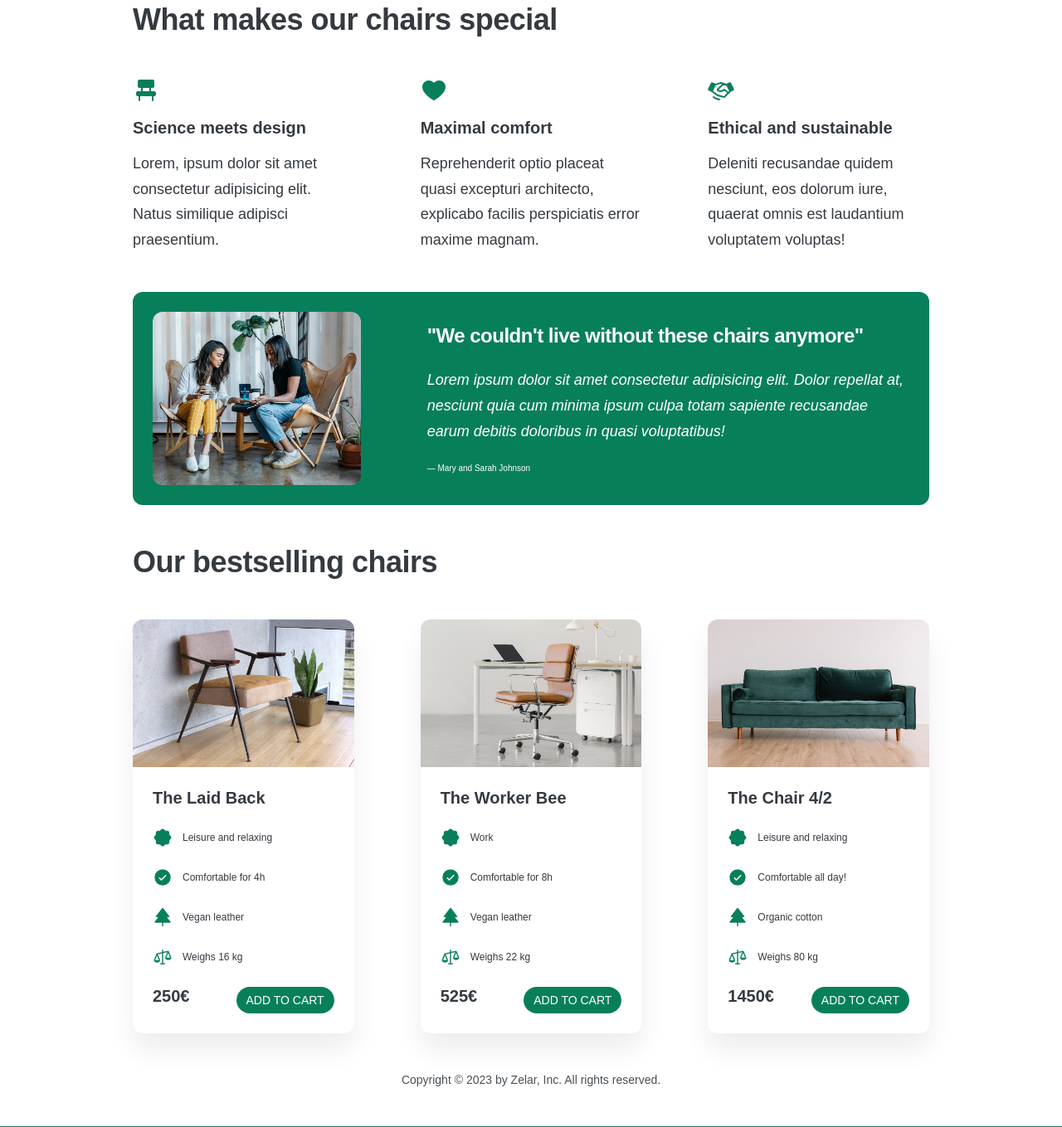
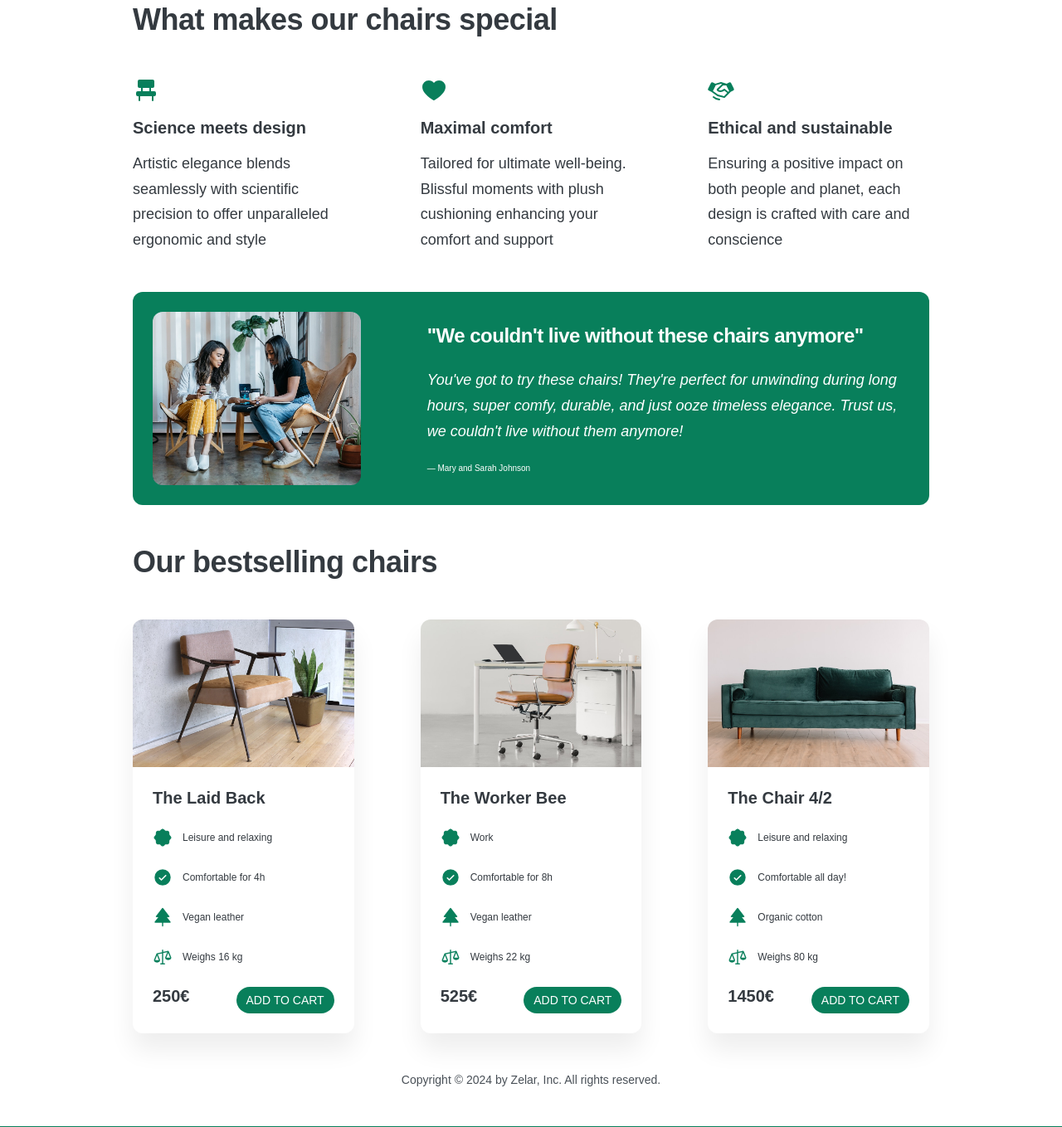
Before and after one commit to peterayodeji/zelar, a plain HTML site: page index.html in a window 1280 px wide. Shown: the part 581-1940 px from the top of the page at 83% size. Drawn offline with Linux system fonts and the light colour scheme.

Commit message:
replace placeholders with main content

```diff
--- a/index.html
+++ b/index.html
@@ -7,6 +7,9 @@
 
     <link rel="stylesheet" href="style.css" />
     <link rel="stylesheet" href="queries.css" />
+
+    <script defer src="script.js"></script>
+
     <title>Zelar &mdash; Chairs Shop</title>
   </head>
 
@@ -53,8 +56,8 @@
 
             <p class="features-title"><strong>Science meets design</strong></p>
             <p class="features-text">
-              Lorem, ipsum dolor sit amet consectetur adipisicing elit. Natus
-              similique adipisci praesentium.
+              Artistic elegance blends seamlessly with scientific precision to
+              offer unparalleled ergonomic and style
             </p>
           </div>
 
@@ -74,8 +77,8 @@
               <strong>Maximal comfort</strong>
             </p>
             <p class="features-text">
-              Reprehenderit optio placeat quasi excepturi architecto, explicabo
-              facilis perspiciatis error maxime magnam.
+              Tailored for ultimate well-being. Blissful moments with plush
+              cushioning enhancing your comfort and support
             </p>
           </div>
 
@@ -95,8 +98,8 @@
               <strong>Ethical and sustainable</strong>
             </p>
             <p class="features-text">
-              Deleniti recusandae quidem nesciunt, eos dolorum iure, quaerat
-              omnis est laudantium voluptatem voluptas!
+              Ensuring a positive impact on both people and planet, each design
+              is crafted with care and conscience
             </p>
           </div>
         </div>
@@ -108,9 +111,9 @@
           <div class="testimonial-box">
             <h2>"We couldn't live without these chairs anymore"</h2>
             <blockquote class="testimonial-text">
-              Lorem ipsum dolor sit amet consectetur adipisicing elit. Dolor
-              repellat at, nesciunt quia cum minima ipsum culpa totam sapiente
-              recusandae earum debitis doloribus in quasi voluptatibus!
+              You've got to try these chairs! They're perfect for unwinding
+              during long hours, super comfy, durable, and just ooze timeless
+              elegance. Trust us, we couldn't live without them anymore!
             </blockquote>
             <p class="testimonial-author">&mdash; Mary and Sarah Johnson</p>
           </div>
@@ -327,7 +330,10 @@
         </div>
       </section>
 
-      <footer>Copyright &copy; 2023 by Zelar, Inc. All rights reserved.</footer>
+      <footer>
+        Copyright &copy; <span class="year">2030</span> by Zelar, Inc. All
+        rights reserved.
+      </footer>
     </div>
   </body>
 </html>
--- /dev/null
+++ b/script.js
@@ -0,0 +1,5 @@
+// # Set current year
+
+const yearEl = document.querySelector(".year");
+const currentYear = new Date().getFullYear();
+yearEl.textContent = currentYear;
```
